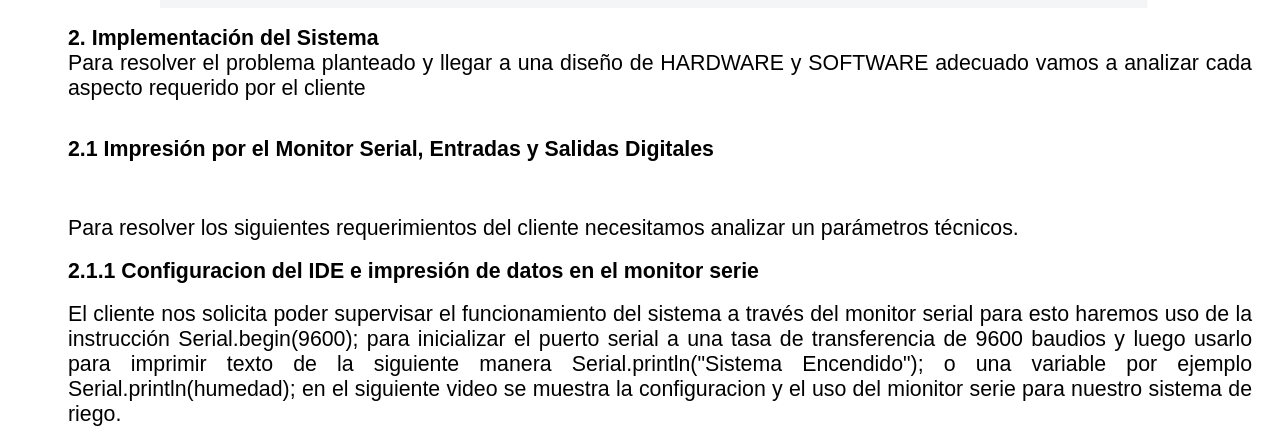
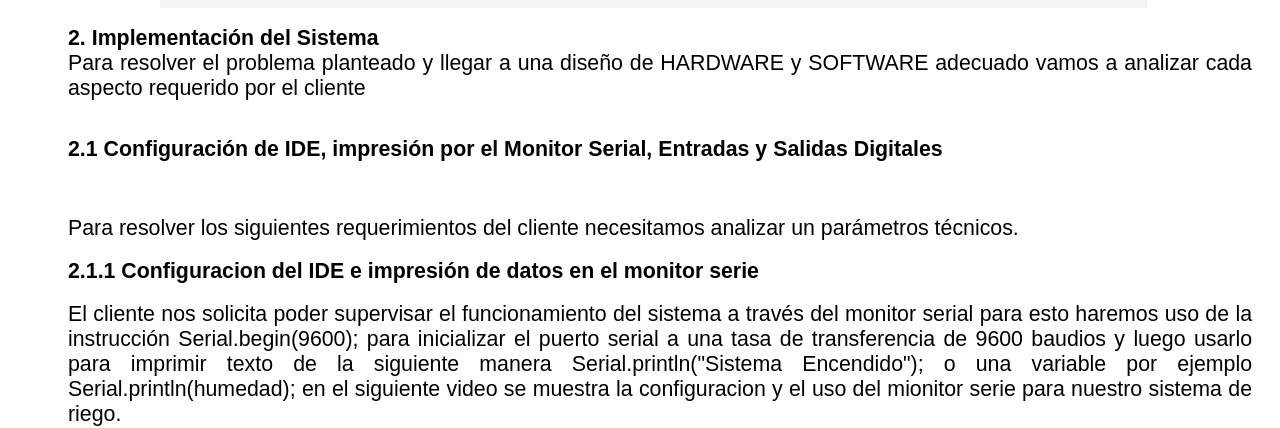
Before and after one commit to leonardosuacha/Guia_Riego_Microcontroladores, a plain HTML site: page index.html in a window 1280 px wide. Shown: the part 1980-2408 px from the top of the page. Drawn offline with Linux system fonts and the light colour scheme.

Commit message:
Update index.html

```diff
--- a/index.html
+++ b/index.html
@@ -241,7 +241,7 @@
 			&nbsp;</p>
 			<p class="MsoNormal" style="text-align: justify; line-height: normal; margin-left: 45.0pt; margin-right: 20px; margin-top: 0cm; margin-bottom: .0001pt">
 			<b><font face="Arial,sans-serif" style="font-size: 16pt">2.1
-			Impresión por el Monitor Serial, Entradas y Salidas Digitales</font></b></p>
+			Configuración de IDE, impresión por el Monitor Serial, Entradas y Salidas Digitales</font></b></p>
 			<p class="MsoNormal" style="text-align: justify; line-height: normal; margin-left: 45.0pt; margin-right: 20px; margin-top: 0cm; margin-bottom: .0001pt">
 			&nbsp;</p>
 			<p class="MsoNormal" style="text-align: justify; line-height: normal; margin-left: 45.0pt; margin-right: 20px; margin-top: 0cm; margin-bottom: .0001pt">
```
